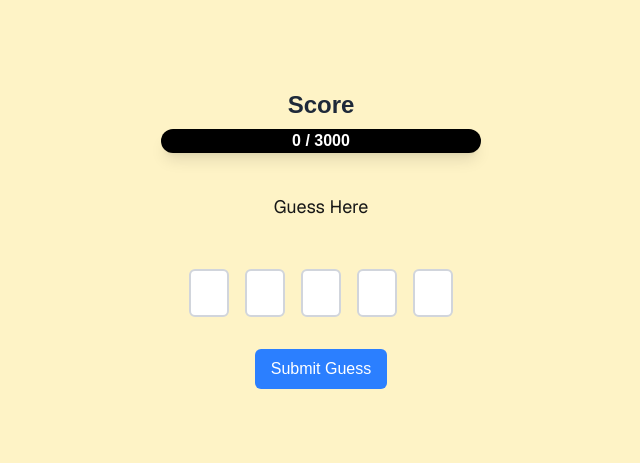
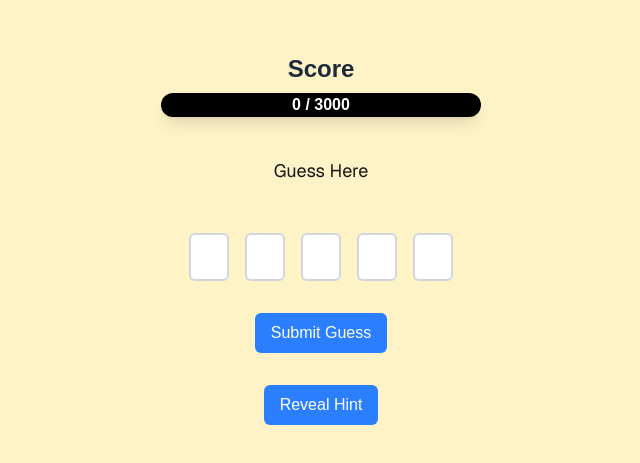
Before and after one commit to SantinoGiordano/WoordleFrontend, a Next.js app: page / in a window 1280 px wide. Shown: the part 161-624 px from the top of the page, without its empty margins (319-959 px from the left). Built offline with nearby package versions, Linux system fonts and the light colour scheme; no server answers.

Commit message:
added hint elements

```diff
--- a/app/page.tsx
+++ b/app/page.tsx
@@ -4,6 +4,7 @@ import { useEffect, useState } from "react";
 
 export default function Home() {
   const [word, setWord] = useState("");
+  const [hint, setHint] = useState("");
   const [guesses, setGuesses] = useState<string[]>(["", "", "", "", ""]);
   const [guessCounter, setGuessCounter] = useState(0);
   const [items, setItems] = useState<Animal[]>([]);
@@ -26,7 +27,6 @@ export default function Home() {
   };
 
   const handleSubmit = () => {
-
     const currentValidation = guesses.map(
       (letter, index) => letter.toLowerCase() === word[index]?.toLowerCase()
     );
@@ -50,6 +50,7 @@ export default function Home() {
       setTimeout(() => {
         setWord(nextWord);
         setGuesses(["", "", "", "", ""]);
+        setHint("");
         setValidationResults(Array(5).fill(false));
       }, 500);
     } else {
@@ -85,6 +86,17 @@ export default function Home() {
       [newArray[i], newArray[j]] = [newArray[j], newArray[i]];
     }
     return newArray;
+  };
+
+  const handleHintReveal = () => {
+    const animal = items.find(
+      (animal) => animal.name.toLowerCase() === word.toLowerCase()
+    );
+    if (animal) {
+      setHint(animal.hint);
+    } else {
+      setHint("No hint available for this word.");
+    }
   };
 
   useEffect(() => {
@@ -146,6 +158,18 @@ export default function Home() {
         >
           Submit Guess
         </button>
+        <button
+          onClick={handleHintReveal}
+          className="bg-blue-500 text-white px-4 py-2 rounded-md hover:bg-blue-600 transition-colors"
+        >
+          Reveal Hint
+        </button>
+
+        {hint && (
+          <div className="w-full max-w-md mt-4 bg-white/80 border border-blue-200 rounded-lg shadow-md p-4 flex items-center justify-center">
+            <p className="animate-pulse text-gray-700 font-medium text-center">{hint}</p>
+          </div>
+        )}
       </div>
 
       {randomWordList.length > 0 && (
```
